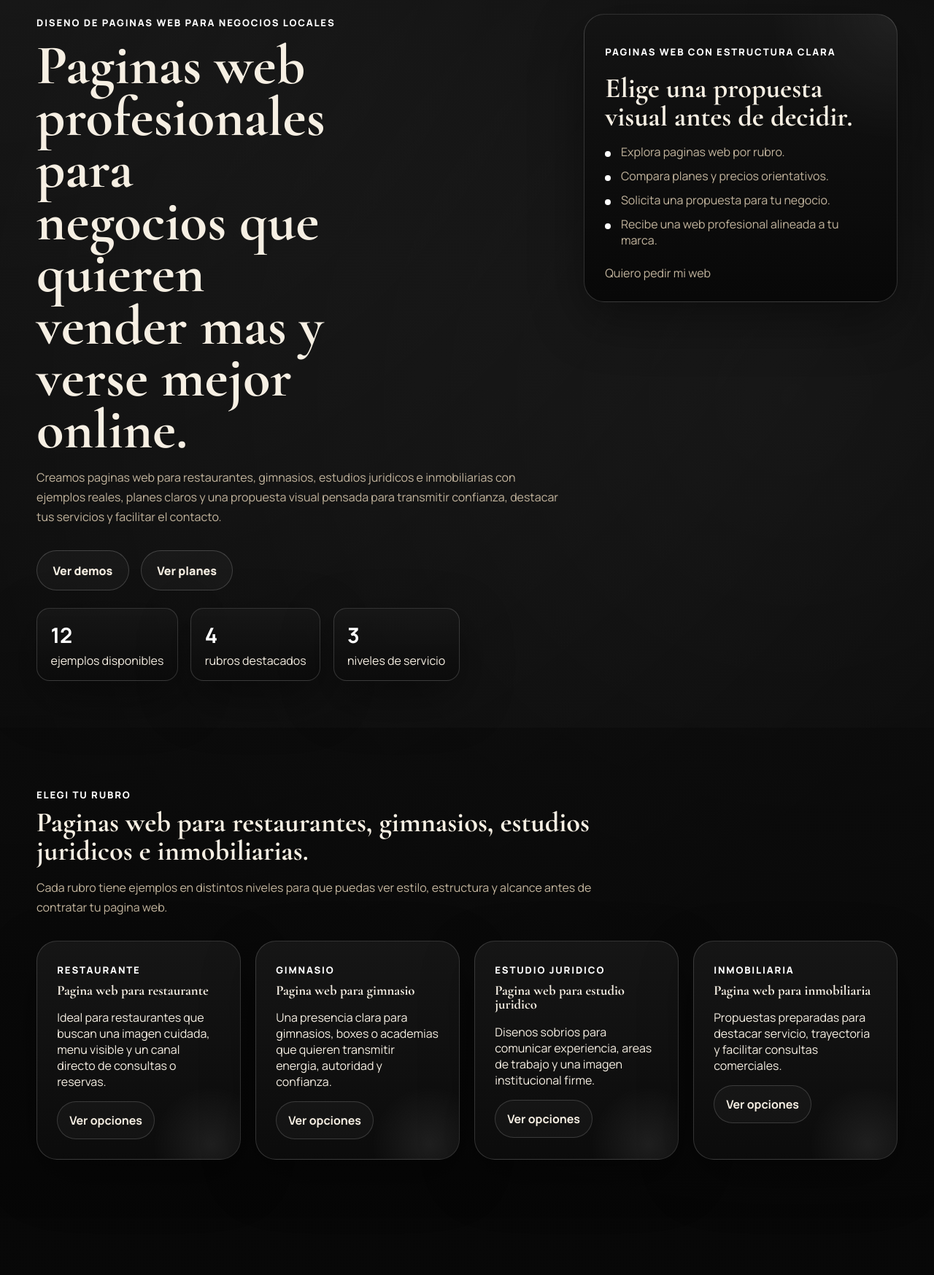
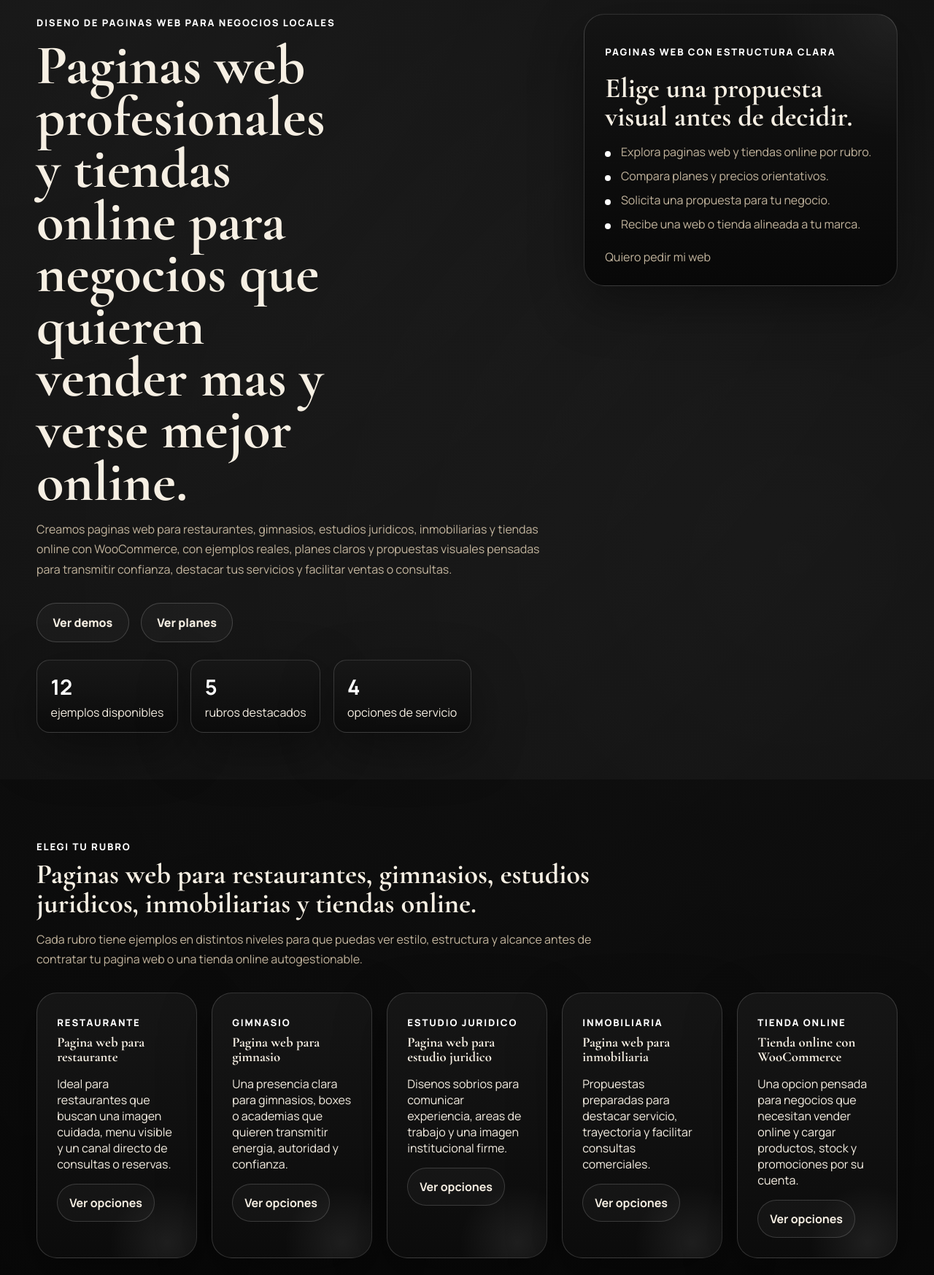
Before and after one commit to FrancoNM01/paginarg-site, a PHP site: page / in a window 1280 px wide. Shown: the part 157-1904 px from the top of the page at 73% size. Run offline with PHP 8.4, Linux system fonts and the light colour scheme.

Commit message:
woocomerce

```diff
--- a/index.html
+++ b/index.html
@@ -3,10 +3,10 @@
 <head>
   <meta charset="UTF-8">
   <meta name="viewport" content="width=device-width, initial-scale=1.0">
-  <title>PAGINARG | Diseno de paginas web para negocios, restaurantes, gimnasios e inmobiliarias</title>
+  <title>PAGINARG | Diseno de paginas web para negocios y tiendas online con WooCommerce</title>
   <meta
     name="description"
-    content="PAGINARG crea paginas web para negocios locales. Explora demos para restaurantes, gimnasios, estudios juridicos e inmobiliarias, compara planes y solicita tu propuesta."
+    content="PAGINARG crea paginas web para negocios locales y tiendas online. Explora demos para restaurantes, gimnasios, estudios juridicos, inmobiliarias y proyectos WooCommerce autogestionables."
   >
   <meta name="robots" content="index,follow,max-image-preview:large,max-snippet:-1,max-video-preview:-1">
   <meta name="theme-color" content="#090909">
@@ -15,11 +15,11 @@
   <meta property="og:type" content="website">
   <meta property="og:locale" content="es_AR">
   <meta property="og:site_name" content="PAGINARG">
-  <meta property="og:title" content="PAGINARG | Diseno de paginas web para negocios, restaurantes, gimnasios e inmobiliarias">
-  <meta property="og:description" content="Explora ejemplos reales, compara planes y solicita una pagina web profesional para tu negocio.">
+  <meta property="og:title" content="PAGINARG | Diseno de paginas web para negocios y tiendas online con WooCommerce">
+  <meta property="og:description" content="Explora ejemplos reales, compara planes y solicita una pagina web profesional para tu negocio o tienda online.">
   <meta name="twitter:card" content="summary_large_image">
-  <meta name="twitter:title" content="PAGINARG | Diseno de paginas web para negocios">
-  <meta name="twitter:description" content="Paginas web profesionales para negocios locales con demos reales y planes claros.">
+  <meta name="twitter:title" content="PAGINARG | Diseno de paginas web y tiendas online">
+  <meta name="twitter:description" content="Paginas web y tiendas online profesionales para negocios locales con demos reales y planes claros.">
   <link rel="canonical" href="https://www.paginarg.com/">
   <meta property="og:url" content="https://www.paginarg.com/">
   <script type="application/ld+json">
@@ -29,7 +29,7 @@
         {
           "@type": "ProfessionalService",
           "name": "PAGINARG",
-          "description": "Servicio de diseno de paginas web para negocios locales con propuestas para restaurantes, gimnasios, estudios juridicos e inmobiliarias.",
+          "description": "Servicio de diseno de paginas web para negocios locales y tiendas online con propuestas para restaurantes, gimnasios, estudios juridicos, inmobiliarias y WooCommerce.",
           "serviceType": "Diseno y desarrollo de paginas web",
           "areaServed": "AR",
           "availableLanguage": ["es"],
@@ -57,6 +57,13 @@
                 "description": "Sitio multipagina con presencia premium y mayor profundidad visual.",
                 "priceCurrency": "USD",
                 "price": "760"
+              },
+              {
+                "@type": "Offer",
+                "name": "Plan WooCommerce",
+                "description": "Tienda online autogestionable para publicar productos, gestionar stock y vender desde un panel propio.",
+                "priceCurrency": "USD",
+                "price": "980"
               }
             ]
           }
@@ -128,10 +135,10 @@
       <div class="container hero-grid">
         <div class="hero-copy">
           <span class="eyebrow">Diseno de paginas web para negocios locales</span>
-          <h1>Paginas web profesionales para negocios que quieren vender mas y verse mejor online.</h1>
+          <h1>Paginas web profesionales y tiendas online para negocios que quieren vender mas y verse mejor online.</h1>
           <p class="hero-text">
-            Creamos paginas web para restaurantes, gimnasios, estudios juridicos e inmobiliarias con ejemplos reales,
-            planes claros y una propuesta visual pensada para transmitir confianza, destacar tus servicios y facilitar el contacto.
+            Creamos paginas web para restaurantes, gimnasios, estudios juridicos, inmobiliarias y tiendas online con WooCommerce,
+            con ejemplos reales, planes claros y propuestas visuales pensadas para transmitir confianza, destacar tus servicios y facilitar ventas o consultas.
           </p>
           <div class="hero-actions">
             <a class="button button-primary" href="#catalogo">Ver demos</a>
@@ -143,12 +150,12 @@
               <span>ejemplos disponibles</span>
             </article>
             <article class="stat-card">
-              <strong>4</strong>
+              <strong>5</strong>
               <span>rubros destacados</span>
             </article>
             <article class="stat-card">
-              <strong>3</strong>
-              <span>niveles de servicio</span>
+              <strong>4</strong>
+              <span>opciones de servicio</span>
             </article>
           </div>
         </div>
@@ -157,10 +164,10 @@
           <p class="panel-tag">Paginas web con estructura clara</p>
           <h2>Elige una propuesta visual antes de decidir.</h2>
           <ul class="hero-list">
-            <li>Explora paginas web por rubro.</li>
+            <li>Explora paginas web y tiendas online por rubro.</li>
             <li>Compara planes y precios orientativos.</li>
             <li>Solicita una propuesta para tu negocio.</li>
-            <li>Recibe una web profesional alineada a tu marca.</li>
+            <li>Recibe una web o tienda alineada a tu marca.</li>
           </ul>
           <a class="text-link" href="pedido.html">Quiero pedir mi web</a>
         </aside>
@@ -171,10 +178,10 @@
       <div class="container">
         <div class="section-heading">
           <span class="section-tag">Elegi tu rubro</span>
-          <h2>Paginas web para restaurantes, gimnasios, estudios juridicos e inmobiliarias.</h2>
+          <h2>Paginas web para restaurantes, gimnasios, estudios juridicos, inmobiliarias y tiendas online.</h2>
           <p>
             Cada rubro tiene ejemplos en distintos niveles para que puedas ver estilo, estructura y alcance
-            antes de contratar tu pagina web.
+            antes de contratar tu pagina web o una tienda online autogestionable.
           </p>
         </div>
 
@@ -203,6 +210,12 @@
             <p>Propuestas preparadas para destacar servicio, trayectoria y facilitar consultas comerciales.</p>
             <button class="chip" type="button" data-filter-rubro="inmobiliaria">Ver opciones</button>
           </article>
+          <article class="rubro-card">
+            <span class="rubro-kicker">Tienda online</span>
+            <h3>Tienda online con WooCommerce</h3>
+            <p>Una opcion pensada para negocios que necesitan vender online y cargar productos, stock y promociones por su cuenta.</p>
+            <button class="chip" type="button" data-filter-rubro="tienda-online">Ver opciones</button>
+          </article>
         </div>
       </div>
     </section>
@@ -218,12 +231,12 @@
             <button class="filter active" type="button" data-filter-group="all">Todos</button>
             <button class="filter" type="button" data-filter-group="basico">Basico</button>
             <button class="filter" type="button" data-filter-group="profesional">Profesional</button>
-            <button class="filter" type="button" data-filter-group="premium">Premium</button>
+            <button class=\
           </div>
         </div>
 
         <p class="catalog-copy">
-          <span id="visibleCount">12</span> propuestas visibles con rubro, plan, precio estimado y acceso directo a cada ejemplo.
+          <span id="visibleCount">13</span> propuestas visibles con rubro, plan, precio estimado y acceso directo a cada ejemplo.
         </p>
 
         <div class="catalog-grid" id="catalogGrid">
@@ -419,6 +432,22 @@
               <a class="button button-primary" href="pedido.html?rubro=Inmobiliaria&plan=Premium&demo=Ribera%20Estates">Quiero esta</a>
             </div>
           </article>
+          <article class="demo-card" data-rubro="tienda-online" data-plan="woocommerce">
+            <span class="demo-rubro">Tienda online</span>
+            <h3>Nativa Store</h3>
+            <p class="demo-plan">Plan WooCommerce</p>
+            <p class="demo-meta">Desde USD 980 - Entrega 10 a 14 dias</p>
+            <p>Tienda online autogestionable para vender productos, administrar stock, categorias, cupones y destacados desde WooCommerce.</p>
+            <ul class="demo-list">
+              <li>Catalogo y fichas de producto</li>
+              <li>Panel para cargar productos y ofertas</li>
+              <li>Base lista para pagos y envios</li>
+            </ul>
+            <div class="card-actions">
+              <a class="button button-secondary" href="rubros-demo-negro-dorado/tienda-online/woocommerce/demo.html">Ver demo</a>
+              <a class="button button-primary" href="pedido.html?rubro=Tienda%20online&plan=WooCommerce&demo=Nativa%20Store">Quiero esta</a>
+            </div>
+          </article>
         </div>
       </div>
     </section>
@@ -427,8 +456,8 @@
       <div class="container">
         <div class="section-heading">
           <span class="section-tag">Elegi tu plan</span>
-          <h2>Planes de paginas web con alcance claro y precios orientativos.</h2>
-          <p>Opciones pensadas para negocios que necesitan una web basica, una web profesional o un sitio premium.</p>
+          <h2>Planes de paginas web y tiendas online con alcance claro y precios orientativos.</h2>
+          <p>Opciones pensadas para negocios que necesitan una web basica, una web profesional, un sitio premium o una tienda online autogestionable.</p>
         </div>
 
         <div class="plan-grid">
@@ -471,6 +500,19 @@
             </ul>
             <a class="button button-secondary plan-button" href="pedido.html?plan=Premium">Elegir Premium</a>
           </article>
+          <article class="plan-card">
+            <span class="plan-label">WooCommerce</span>
+            <p class="price">USD 980</p>
+            <p class="plan-summary">Una tienda online pensada para vender y publicar productos por tu cuenta desde un panel simple.</p>
+            <ul>
+              <li>Catalogo de productos autogestionable</li>
+              <li>Fichas de producto y categorias</li>
+              <li>Base para pagos, envios y cupones</li>
+              <li>Panel para stock, destacados y ofertas</li>
+              <li>Capacitacion inicial de uso</li>
+            </ul>
+            <a class="button button-secondary plan-button" href="pedido.html?plan=WooCommerce">Elegir WooCommerce</a>
+          </article>
         </div>
 
         <div class="extras-panel">
@@ -485,6 +527,7 @@
             <span>Redaccion de textos</span>
             <span>SEO local adicional</span>
             <span>Instagram, Maps y formularios</span>
+            <span>Tienda online con WooCommerce</span>
           </div>
         </div>
       </div>
@@ -576,7 +619,7 @@
     <div class="container footer-shell">
       <div>
         <a href="#hero" class="brand footer-brand">PAGINARG</a>
-        <p>Diseno de paginas web para negocios, restaurantes, gimnasios, estudios juridicos e inmobiliarias.</p>
+        <p>Diseno de paginas web para negocios, tiendas online, restaurantes, gimnasios, estudios juridicos e inmobiliarias.</p>
         <p class="copyright">&copy; 2026 PAGINARG. Todos los derechos reservados.</p>
       </div>
       <div class="footer-links">
--- a/script.js
+++ b/script.js
@@ -85,6 +85,7 @@ if (orderForm) {
     Basico: { price: "USD 220", time: "3 a 5 dias" },
     Profesional: { price: "USD 420", time: "5 a 7 dias" },
     Premium: { price: "USD 760", time: "7 a 10 dias" },
+    WooCommerce: { price: "USD 980", time: "10 a 14 dias" },
   };
 
   Object.entries(prefills).forEach(([key, value]) => {
--- a/styles.css
+++ b/styles.css
@@ -366,7 +366,7 @@ h3 {
 
 .rubro-grid,
 .faq-grid {
-  grid-template-columns: repeat(4, minmax(0, 1fr));
+  grid-template-columns: repeat(auto-fit, minmax(220px, 1fr));
 }
 
 .catalog-grid {
@@ -374,7 +374,7 @@ h3 {
 }
 
 .plan-grid {
-  grid-template-columns: repeat(3, minmax(0, 1fr));
+  grid-template-columns: repeat(4, minmax(0, 1fr));
   align-items: stretch;
 }
 
```
Also changed, not shown: pedido.html (+10 -16 lines), rubros-demo-negro-dorado/tienda-online/woocommerce/catalogo.html (added, +22 -0 lines), rubros-demo-negro-dorado/tienda-online/woocommerce/contacto.html (added, +24 -0 lines), rubros-demo-negro-dorado/tienda-online/woocommerce/demo.html (added, +24 -0 lines), rubros-demo-negro-dorado/tienda-online/woocommerce/script.js (added, +1 -0 lines), rubros-demo-negro-dorado/tienda-online/woocommerce/styles.css (added).
